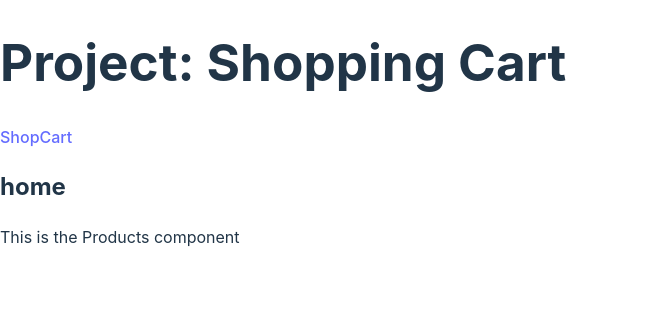
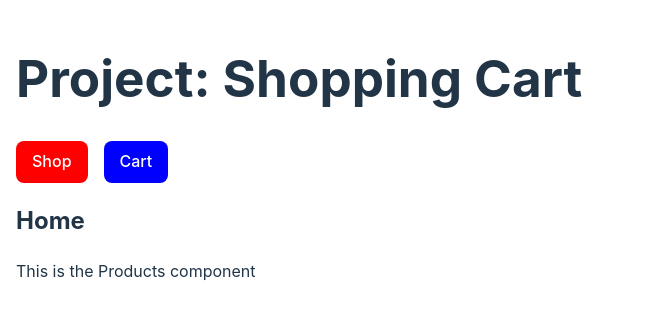
Before and after one commit to Necryl/project-shopping-cart, a React (Vite) app: page / in a window 1280 px wide. Shown: the top 320 px of the page, without its empty margins (0-645 px from the left). Built offline with nearby package versions, Linux system fonts and the light colour scheme.

Commit message:
style nav items

```diff
--- a/src/components/App/App.jsx
+++ b/src/components/App/App.jsx
@@ -1,41 +1,57 @@
 import "./App.css";
 import Products from "/src/components/Products/Products.jsx";
 import Cart from "/src/components/Cart/Cart.jsx";
+import NavItem from "/src/components/NavItem/NavItem.jsx";
 
 import PropTypes from "prop-types";
+import styled from "styled-components";
 
-function App({ dataPage }) {
+const StyledNav = styled.nav`
+  display: flex;
+  gap: 1em;
+`;
+
+function AppElem({ dataPage, className }) {
+  const AppDiv = styled("div")`
+    box-sizing: border-box;
+  `;
   return (
-    <div id="App">
+    <AppDiv className={className}>
       <header>
         <h1>Project: Shopping Cart</h1>
       </header>
-      <nav>
+      <StyledNav>
         {["Shop", "Cart"].map((name, index) => (
-          <a
+          <NavItem
             key={index}
-            className={
+            isActive={
               dataPage === name.toLowerCase() ||
               (dataPage === "home" && name !== "Cart")
-                ? "selected"
-                : ""
+                ? true
+                : false
             }
             href={name === "Cart" ? "/cart" : "/"}
           >
             {name}
-          </a>
+          </NavItem>
         ))}
-      </nav>
+      </StyledNav>
       <main>
-        <h2>{dataPage}</h2>
+        <h2>{dataPage === "home" ? "Home" : "Cart"}</h2>
         {dataPage === "home" ? <Products /> : <Cart />}
       </main>
-    </div>
+    </AppDiv>
   );
 }
 
-App.propTypes = {
+AppElem.propTypes = {
   dataPage: PropTypes.string,
+  className: PropTypes.string,
 };
 
+const App = styled(AppElem)`
+  display: grid;
+  padding: 1em;
+`;
+
 export default App;
--- /dev/null
+++ b/src/components/NavItem/NavItem.jsx
@@ -0,0 +1,29 @@
+import PropTypes from "prop-types";
+import styled from "styled-components";
+
+const NavItem = ({ children, href, isActive }) => {
+  const StyledA = styled("a")`
+    background-color: ${() => (isActive ? "red" : "blue")};
+    padding: 0.5em 1em;
+    border-radius: 0.5em;
+    color: white;
+    border-bottom: 2px solid transparent;
+    &:hover {
+      color: white;
+      border-color: white;
+    }
+    &:active {
+      border-color: transparent;
+      background-color: white;
+    }
+  `;
+  return <StyledA href={href}>{children}</StyledA>;
+};
+
+NavItem.propTypes = {
+  isActive: PropTypes.bool,
+  href: PropTypes.string,
+  children: PropTypes.string,
+};
+
+export default NavItem;
```
